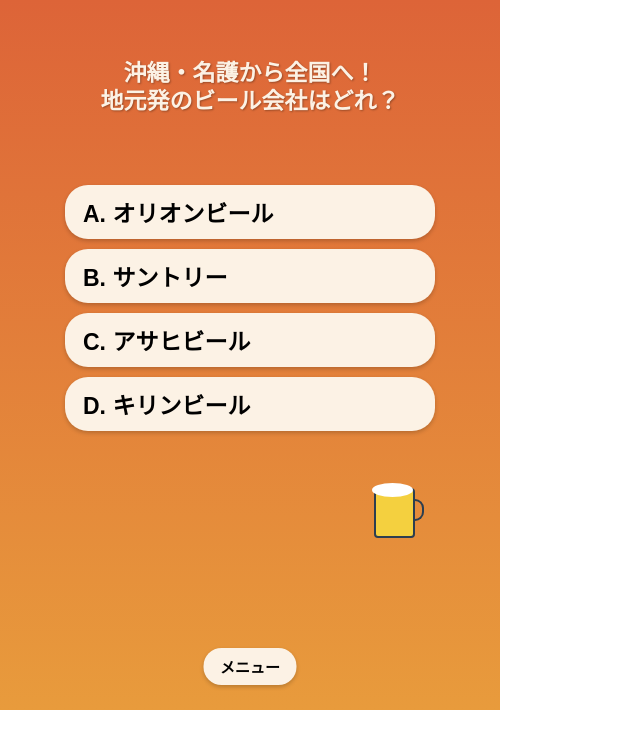
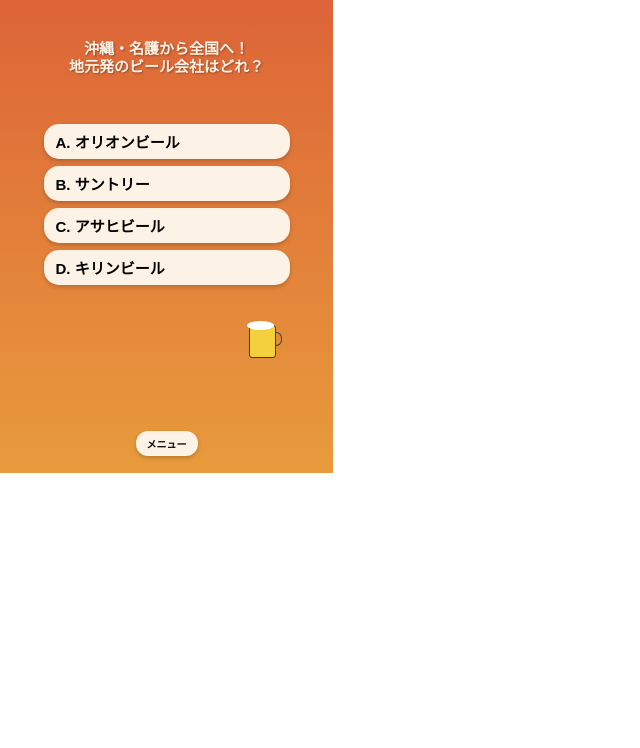
Before and after one commit to siori920/GP1_quiz, a plain HTML site: page index.html in a window 1280 px wide. Shown: the whole page, without its empty margins (0-640 px from the left). Drawn offline with Linux system fonts and the light colour scheme.

Commit message:
Update index.html

```diff
--- a/index.html
+++ b/index.html
@@ -8,8 +8,8 @@
         body {
             margin: 0;
             padding: 0;
-            width: 500px;
-            height: 710px;
+            width: 333px;
+            height: 473px;
             position: relative;
             overflow: hidden;
             font-family: 'Hiragino Sans', 'ヒラギノ角ゴシック', 'Yu Gothic', 'Meiryo', sans-serif;
@@ -25,12 +25,12 @@
         /* Question text */
         .question {
             position: absolute;
-            top: 60px;
+            top: 40px;
             left: 50%;
             transform: translateX(-50%);
-            width: 420px;
+            width: 280px;
             text-align: center;
-            font-size: 23px;
+            font-size: 15px;
             font-weight: bold;
             color: #fcf2e5;
             line-height: 1.2;
@@ -39,20 +39,20 @@
         /* Choice buttons */
         .choices {
             position: absolute;
-            top: 175px;
+            top: 117px;
             left: 50%;
             transform: translateX(-50%);
-            width: 370px;
+            width: 246px;
         }
         .choice {
             display: block;
             width: 100%;
-            margin: 10px 0;
-            padding: 10px 18px;
+            margin: 7px 0;
+            padding: 7px 12px;
             background: #fcf2e5;
             border: none;
-            border-radius: 23px;
-            font-size: 23px;
+            border-radius: 15px;
+            font-size: 15px;
             font-weight: bold;
             color: #000;
             text-align: left;
@@ -67,15 +67,15 @@
         /* Menu button - 下部に固定 */
         .menu-button {
             position: absolute;
-            bottom: 25px;
+            bottom: 17px;
             left: 50%;
             transform: translateX(-50%);
-            width: 93px;
-            height: 37px;
+            width: 62px;
+            height: 25px;
             background: #fcf2e5;
             border: none;
-            border-radius: 18px;
-            font-size: 15px;
+            border-radius: 12px;
+            font-size: 10px;
             font-weight: bold;
             color: #000;
             cursor: pointer;
@@ -91,37 +91,37 @@
         }
         .beer-mug {
             position: absolute;
-            bottom: 152px;
-            right: 70px;
-            width: 56px;
-            height: 70px;
+            bottom: 101px;
+            right: 47px;
+            width: 37px;
+            height: 47px;
         }
         .beer-glass {
-            width: 37px;
-            height: 46px;
+            width: 25px;
+            height: 31px;
             background: #F4D03F;
-            border: 2px solid #2C3E50;
-            border-radius: 4px;
+            border: 1px solid #2C3E50;
+            border-radius: 3px;
             position: relative;
         }
         .beer-foam {
-            width: 41px;
-            height: 14px;
+            width: 27px;
+            height: 9px;
             background: #FFFFFF;
             border-radius: 50%;
             position: absolute;
-            top: -7px;
-            left: -4px;
+            top: -5px;
+            left: -3px;
         }
         .beer-handle {
-            width: 9px;
-            height: 18px;
-            border: 2px solid #2C3E50;
+            width: 6px;
+            height: 12px;
+            border: 1px solid #2C3E50;
             border-left: none;
-            border-radius: 0 9px 9px 0;
+            border-radius: 0 6px 6px 0;
             position: absolute;
-            right: -11px;
-            top: 9px;
+            right: -7px;
+            top: 6px;
         }
         /* Result screen styles */
         .result-screen {
@@ -135,9 +135,9 @@
             align-items: center;
         }
         .result-card {
-            width: 280px;
-            height: 185px;
-            border-radius: 14px;
+            width: 186px;
+            height: 123px;
+            border-radius: 9px;
             display: flex;
             flex-direction: column;
             justify-content: center;
@@ -153,17 +153,17 @@
             background: #fcf2e5;
         }
         .result-header {
-            font-size: 17px;
+            font-size: 11px;
+            font-weight: bold;
+            margin-bottom: 6px;
+        }
+        .result-main {
+            font-size: 22px;
             font-weight: bold;
             margin-bottom: 9px;
         }
-        .result-main {
-            font-size: 33px;
-            font-weight: bold;
-            margin-bottom: 14px;
-        }
         .result-footer {
-            font-size: 13px;
+            font-size: 9px;
             line-height: 1.4;
         }
         /* Quiz screen */
@@ -181,7 +181,7 @@
             left: 50%;
             transform: translate(-50%, -50%);
             color: #fcf2e5;
-            font-size: 11px;
+            font-size: 7px;
             text-shadow: 1px 1px 2px rgba(0,0,0,0.5);
         }
     </style>
```
